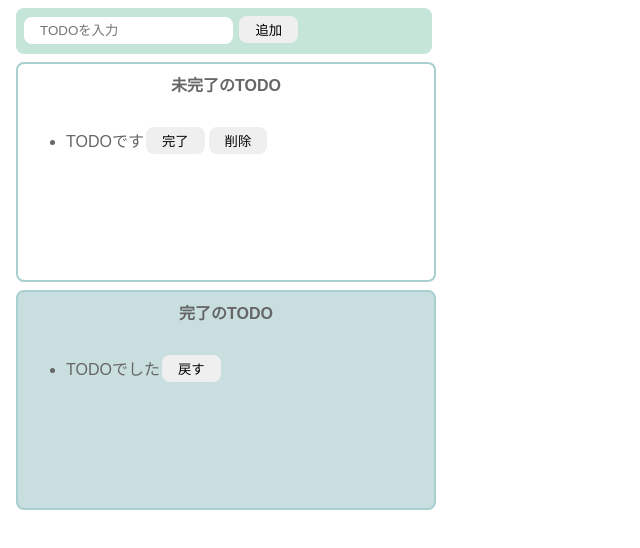
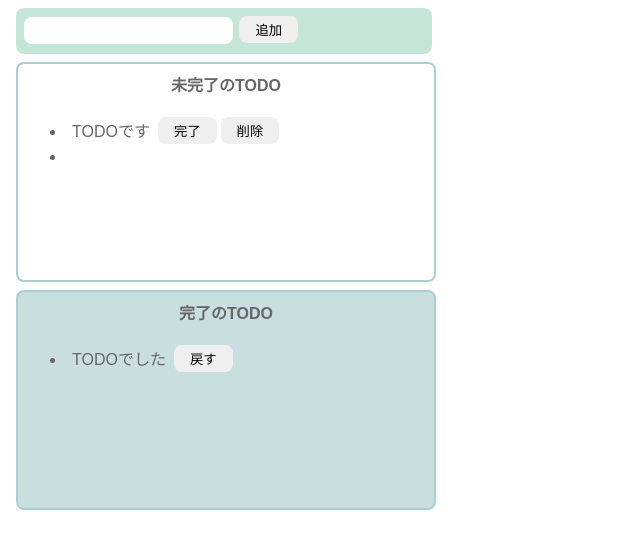
Before and after one commit to tatsuya582/udemy_todo_js, a website built with Vite: page index.html in a window 1280 px wide. Both pictures are taken after a click on the button "追加". Shown: the whole page, without its empty margins (0-640 px from the left). Built offline with nearby package versions, Linux system fonts and the light colour scheme.

Commit message:
add: タスクの追加機能を仮実装

```diff
--- a/index.html
+++ b/index.html
@@ -8,12 +8,12 @@
   </head>
   <body>
     <div class="input-area">
-      <input placeholder="TODOを入力" />
-      <button>追加</button>
+      <input id="add-text" iplaceholder="TODOを入力" />
+      <button id="add-button">追加</button>
     </div>
     <div class="incomplete-area">
       <p class="title">未完了のTODO</p>
-      <ul>
+      <ul id="incomplete-list">
         <li>
           <div class="list-row">
             <p class="todo-item">TODOです</p>
--- a/main.js
+++ b/main.js
@@ -1 +1,23 @@
 import './style.css';
+
+const onClickAdd = () => {
+    // テキストボックスの値の取得と初期化
+    const inputText = document.getElementById("add-text").value;
+    document.getElementById("add-text").value = "";
+
+    const li = document.createElement("li");
+    const div = document.createElement("div");
+    div.className = "list-row";
+    const p = document.createElement("p");
+    p.className = "todo-item";
+    p.innerText = inputText;
+
+    div.appendChild(p);
+    li.appendChild(div);
+
+    console.log(li)
+
+    document.getElementById("incomplete-list").appendChild(li);
+}
+
+document.getElementById("add-button").addEventListener("click", onClickAdd);
--- a/style.css
+++ b/style.css
@@ -61,6 +61,6 @@ button:hover {
   align-items: center;
 }
 
-.todo-itme {
+.todo-item {
   margin: 6px;
 }
```
